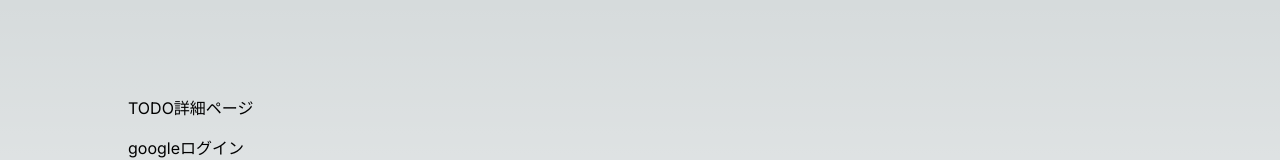
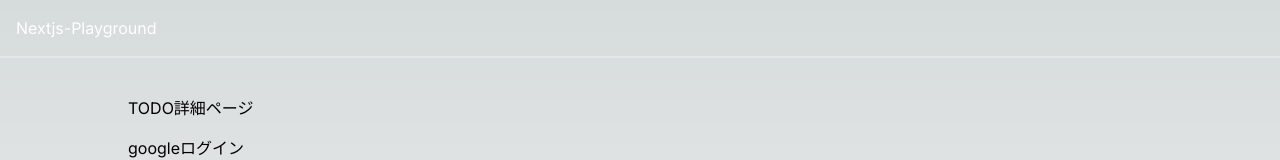
Before and after one commit to yu-ta-9/nextjs-playground, a Next.js app: page / in a window 1280 px wide. Shown: the top 160 px of the page. Built offline with nearby package versions, Linux system fonts and the light colour scheme.

Commit message:
feat: add Header

```diff
--- a/src/app/layout.tsx
+++ b/src/app/layout.tsx
@@ -2,6 +2,7 @@ import './globals.css';
 import { Inter } from 'next/font/google';
 
 import type { Metadata } from 'next';
+import { Header } from '@/components/Header';
 
 const inter = Inter({ subsets: ['latin'] });
 
@@ -13,7 +14,10 @@ export const metadata: Metadata = {
 export default function RootLayout({ children }: { children: React.ReactNode }) {
   return (
     <html lang='en'>
-      <body className={inter.className}>{children}</body>
+      <body className={inter.className}>
+        <Header />
+        <main>{children}</main>
+      </body>
     </html>
   );
 }
--- /dev/null
+++ b/src/components/Header/index.tsx
@@ -0,0 +1,10 @@
+import Link from 'next/link';
+import { FC } from 'react';
+
+export const Header: FC = () => {
+  return (
+    <header className='fixed top-0 left-0 flex items-center justify-between w-full p-4 text-white border-b-2'>
+      <Link href='/'>Nextjs-Playground</Link>
+    </header>
+  );
+};
```
